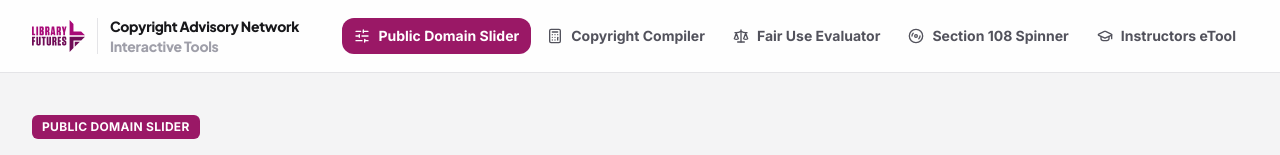
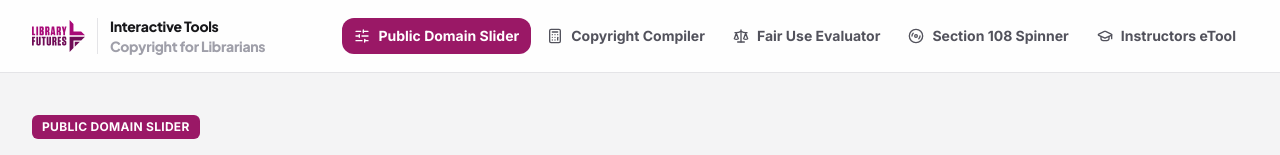
Before and after one commit to NYUEngelberg/copyright-tools, a React (Vite) app: page / in a window 1280 px wide. Shown: the top 155 px of the page. Built offline with nearby package versions, Linux system fonts and the light colour scheme.

Commit message:
Update Navbar.tsx

```diff
--- a/src/components/Navbar.tsx
+++ b/src/components/Navbar.tsx
@@ -36,10 +36,10 @@ export default function Navbar({ activeTab, setActiveTab }: NavbarProps) {
             <span className="hidden h-9 w-px bg-zinc-200 sm:block" />
             <span className="hidden text-left leading-tight sm:block">
               <span className="block font-display text-sm font-extrabold tracking-tight text-zinc-900">
-                Copyright Advisory Network
+                Interactive Tools
               </span>
               <span className="block font-display text-sm font-extrabold tracking-tight text-zinc-400">
-                Interactive Tools
+                Copyright for Librarians
               </span>
             </span>
           </button>
```
